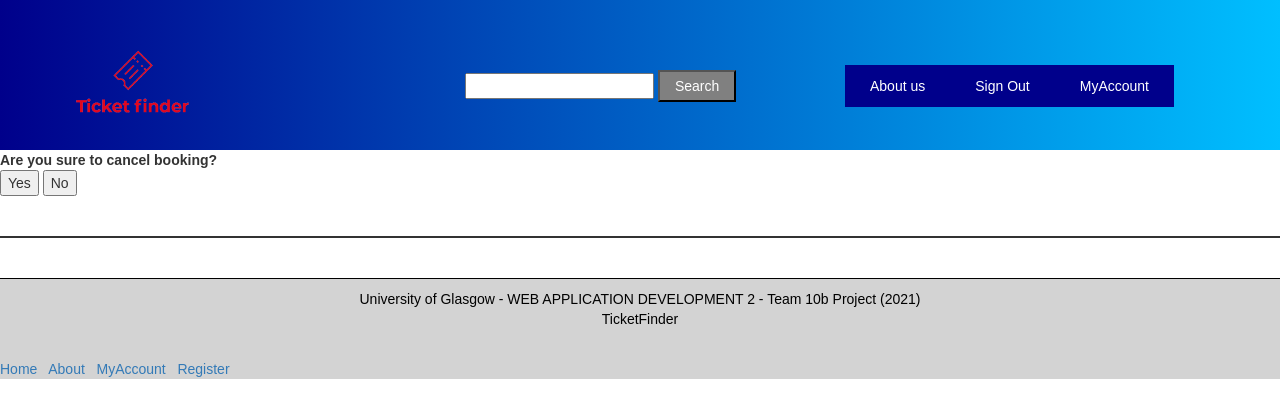
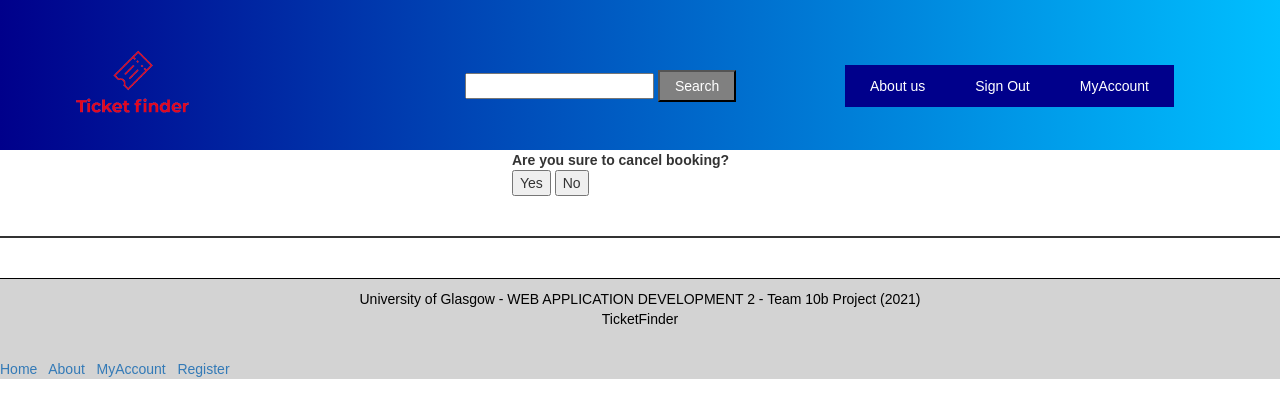
Before and after one commit to 2572258P/10b, a Django app: page /cancelBooking/1/ in a window 1280 px wide. Shown: the top 418 px of the page. Run offline with Django 3.2, Linux system fonts and the light colour scheme; the visitor is signed in with stand-in values (Sample User, id 1); data that the repository does not hold is empty; some libraries are stand-ins or nearby versions.

Commit message:
align changed to center rest of templates

```diff
--- a/templates/concert/cancelBooking.html
+++ b/templates/concert/cancelBooking.html
@@ -3,29 +3,33 @@
 Cancel Booking conformation
 {% endblock %}
 
+{% block style_block %}
+    .center{
+	width:50%;
+	margin-left:40%;
+	align: left;
+	}
+{% endblock %}
+
 {% block body_block %}
+<div class="center">
 <strong>Are you sure to cancel booking? </strong>
 {% if ticket %}
-    <div>
         <p>Ticket Id : {{ ticket.ticketId }}</p>
-    </div>
 {% endif %}
 
 {% if concert and concert.band %}
-<div>
     <p>Concert Id : {{concert.concertId}}</p>
     <p>Concert Name : {{concert.concertName}}</p>
     <p>Band Name : {{concert.band.bandName}}</p>
     <p>Concert Date : {{concert.date}}</p>
     <p>Location : {{concert.location}}</p>
-</div>
 {% endif %}
-
 
 <form id="CancelBooking" method="post" action="/cancelBooking/{{ concert.concertId }}/"enctype="multipart/form-data">
     {% csrf_token %}
     <input type="submit" name="Yes" Value="Yes">
     <input type="submit" name="No" Value="No">
 </form>
-
+</div>
 {% endblock %}
```
Also changed, not shown: templates/concert/booking.html (+15 -4 lines).
